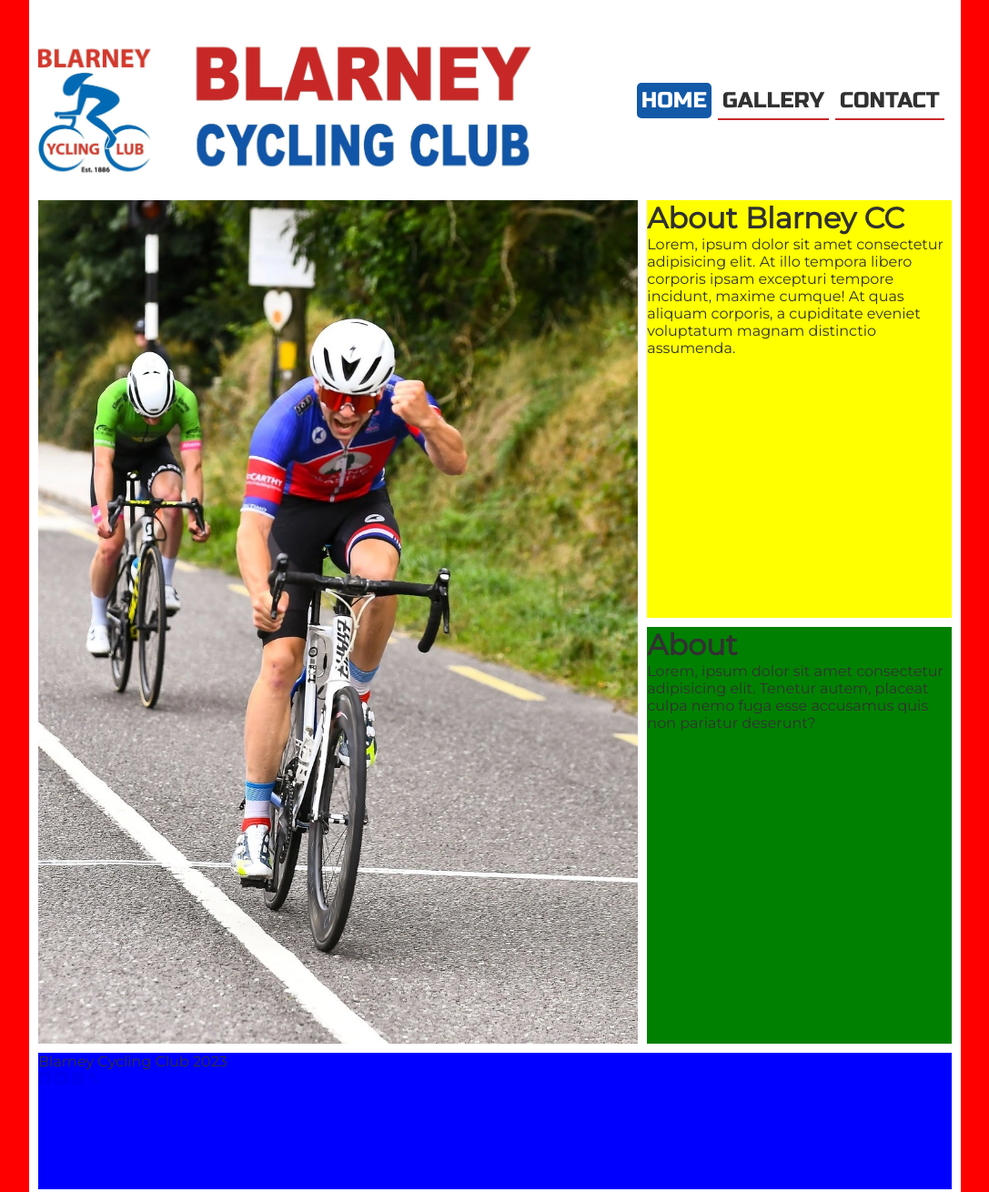
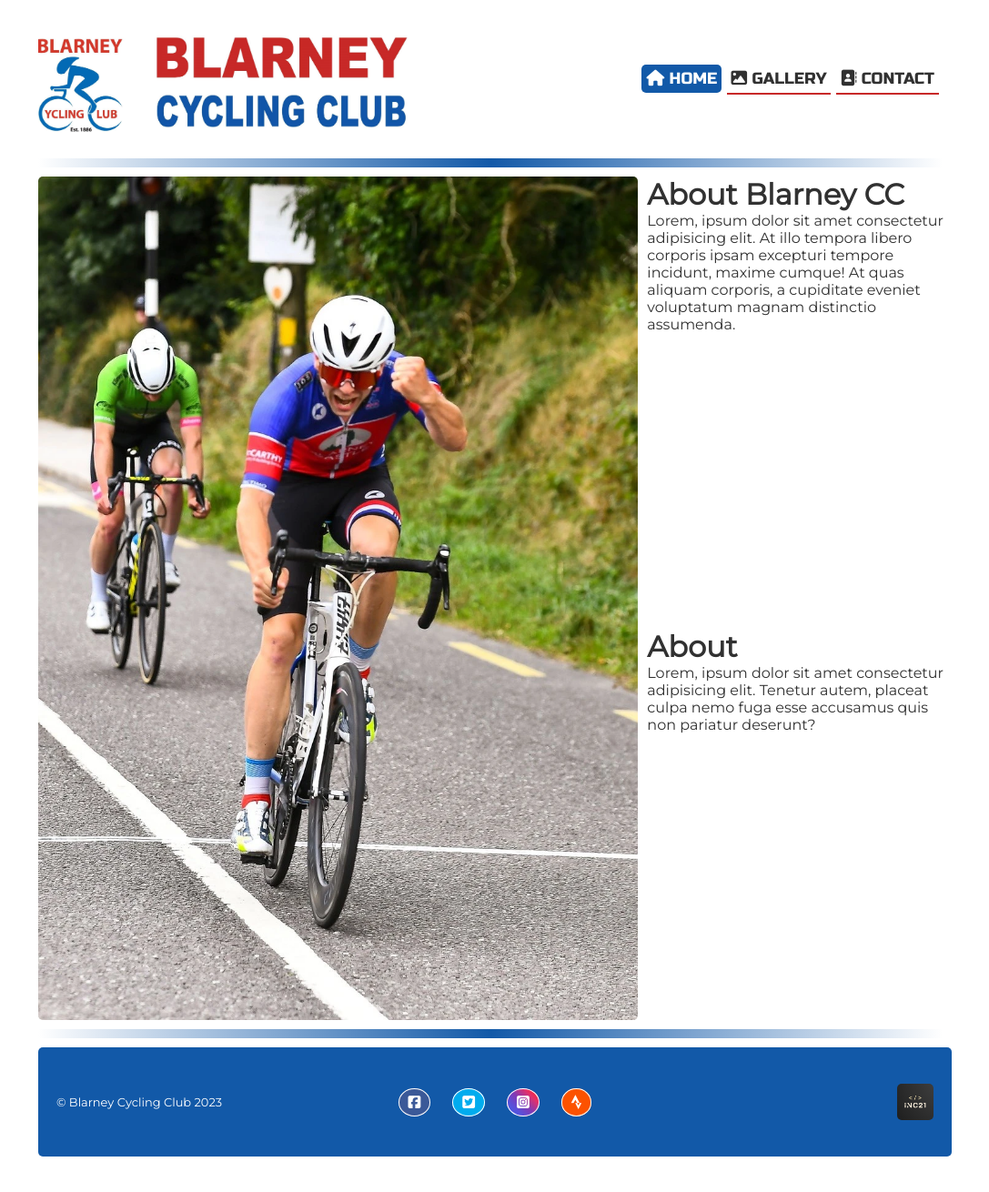
Before and after one commit to Inc21/blarney_cc_pp1, a plain HTML site: page index.html in a window 1280 px wide. Shown: the top 1310 px of the page at 91% size, without its empty margins (96-1183 px from the left). After the commit the page ends 1281 px from the top, so only its background shows below. Drawn offline with Linux system fonts and the light colour scheme.

Commit message:
add footer content, learn and add more css grid, style index.html

```diff
--- a/assets/css/style.css
+++ b/assets/css/style.css
@@ -11,7 +11,6 @@ body {
     font-weight: 400;
     color: #313131;
     text-decoration: none;
-    background-color: red;
 }
 
 
@@ -19,28 +18,32 @@ body {
 
 .main-container {
     width: 80vw;
-    margin: auto;
+    min-width: 700px;
+    margin-left: auto;
+    margin-right: auto;
     display: grid;
     padding: 10px;
     gap: 10px;
     background-color: white;
-    grid-template: 200px 1fr 1fr 150px / repeat(3, 1fr);
+    grid-template: auto auto auto auto auto auto / repeat(3, 1fr);
 }
 
 img {
     width: 100%;
     height: 100%;
     object-fit: cover;
+    border-radius: 5px;
     }
 
     #blarney-logo {
-        max-height: 200px;
+        max-height: 150px;
     }
 
 .logo-image {
     grid-row: 1;
     grid-column: 1 / 3;
     justify-self: start;
+    align-self: end;
 }
 
 .nav-menu {
@@ -48,7 +51,7 @@ img {
     grid-column: 3 / 5;
     display: inline;
     font-family: 'Russo one', sans-serif;
-    font-size: 150%;
+    font-size: 110%;
     text-transform: uppercase;
     justify-self: center;
     align-self: center;
@@ -62,6 +65,20 @@ img {
     color: inherit;
     border-bottom: 2px solid #c82828;
     padding: 5px;
+}
+
+
+ul li {
+    list-style: none;
+    display: inline
+}
+
+.line-1 {
+    grid-row: 2;
+    grid-column: 1 / span 3;
+    height: 10px;
+    /* background-color: #c82828; */
+    background: linear-gradient(0.25turn, #fff, #1259a8, #fff);
 }
 
 .nav-menu a:hover {
@@ -81,33 +98,88 @@ li .active {
 }
 
 .hero-image {
-    grid-row: 2 / 4;
+    grid-row: 3 / 5;
     grid-column: 1 / 3;
-    background-color: pink;
-
 }
 
 .about-box-1 {
-    grid-row: 2 / 3;
+    grid-row: 3 / 4;
     grid-column: 3 / 5;
-    background-color: yellow;
 }
 
 .about-box-2 {
-    grid-row: 3 / 4;
+    grid-row: 4 / 5;
     grid-column: 3 / 5;
-    background-color: green;
 }
 
-.footer-box {
-    grid-row: 4;
-    grid-column: 1 / 5;
-    background-color: blue;
+.line-2 {
+    grid-row: 5;
+    grid-column: 1 / span 3;
+    height: 10px;
+    background: linear-gradient(0.25turn, #fff, #1259a8, #fff);
 }
 
-/* naigation */
+/* footer */
 
-ul li {
-    list-style: none;
-    display: inline
+.footer-box {
+    grid-row: 6;
+    grid-column: 1 / span 4;
+    color: #fff;
+    background-color: #1259a8;
+    border-radius: 5px;
+    display: grid;
+    grid-template-columns: repeat(3, 1fr);
+    height: 120px;
+    box-sizing: border-box;
+    padding: 20px;
+    white-space: nowrap;
 }
+
+
+footer, .copyright {
+    grid-column: 1;
+    align-self: center;
+    font-size: 90%;
+}
+
+footer a {
+    text-decoration: none;
+    color: inherit;
+    padding: 5px 10px;
+    font-size: 110%;
+    border-radius: 50%;
+    margin: 10px;
+    border: 1px solid white;
+}
+
+#social-networks {
+    grid-column: 2;
+    align-self: center;
+    justify-self: center;
+}
+
+#inc21-logo {
+    grid-column: 3;
+    height: 40px;
+    width: 40px;
+    justify-self: right;
+    align-self: center;
+}
+
+.strava {
+    /* color: #fc5200; */
+    background-color: #fc5200;;
+}
+
+.instagram {
+    background: linear-gradient(45deg, #405de6, #5851db, #833ab4, #e1306c, #fd1d1d);
+}
+
+.twitter {
+    background-color: #00acee;
+}
+
+.facebook {
+    background-color: #3b5998;
+
+}
--- a/index.html
+++ b/index.html
@@ -11,22 +11,24 @@
 </head>
 <body>
     <div class="main-container">
-            <div class="logo-image">
+            <header class="logo-image">
                   <a href="index.html"><img id="blarney-logo" src="/assets/images/blarney_logo.webp" alt="Blarney cycling club logo"></a>
+            </header>
+            <div class="line-1">
             </div>
-            <div id="menu" class="nav-menu">
+            <nav id="menu" class="nav-menu">
                 <ul>
                     <li>
-                        <a href="index.html" class="active">Home</a>
+                        <a href="index.html" class="active"><i class="fas fa-home"></i> Home</a>
                     </li>
                     <li>
-                        <a href="#">Gallery</a>
+                        <a href="#"><i class="fas fa-image"></i> Gallery</a>
                     </li>
                     <li>
-                        <a href="#">Contact</a>
+                        <a href="#"><i class="fas fa-address-book"></i> Contact</a>
                     </li>
                 </ul>
-            </div>
+            </nav>
             <div class="hero-image">
                 <img src="/assets/images/cyclist_winning.webp" alt="Blarney CC cyclist winning the race.">
             </div>
@@ -44,25 +46,30 @@
                     Lorem, ipsum dolor sit amet consectetur adipisicing elit. Tenetur autem, placeat culpa nemo fuga esse accusamus quis non pariatur deserunt?
                 </p>
             </div>
+            <div class="line-2">
+            </div>
         <footer class="footer-box">
             <div class="copyright">
-                <p>Blarney Cycling Club 2023</p>
+                <p>© Blarney Cycling Club 2023</p>
             </div>
-            <div>
-                <ul class="social-networks">
+            <div id="social-networks" class="social-media">
+                <ul>
                     <li>
-                        <a href="https://www.facebook.com/Blarneycyclingclub" target="_blank" rel="noopener" aria-label="Visit Blarney cycling club's Facebook page (link opens in new tab)"><i class="fab fa-facebook-square"></i></a>
+                        <a class="facebook" href="https://www.facebook.com/Blarneycyclingclub" target="_blank" rel="noopener" aria-label="Visit Blarney cycling club's Facebook page (link opens in new tab)"><i class="fab fa-facebook-square"></i></a>
                     </li>
                     <li>
-                        <a href="https://twitter.com/BlarneyCycling" target="_blank" rel="noopener" aria-label="Visit our Twitter page (link opens in new tab)"><i class="fab fa-twitter-square"></i></i></a>
+                        <a class="twitter" href="https://twitter.com/BlarneyCycling" target="_blank" rel="noopener" aria-label="Visit our Twitter page (link opens in new tab)"><i class="fab fa-twitter-square"></i></i></a>
                     </li>
                     <li>
-                        <a href="https://www.instagram.com/blarneycyclingclub/" target="_blank" rel="noopener" aria-label="Visit Blarney cycling club's Instagram page (link opens in new tab)"><i class="fab fa-instagram-square"></i></i></a>
+                        <a class="instagram" href="https://www.instagram.com/blarneycyclingclub/" target="_blank" rel="noopener" aria-label="Visit Blarney cycling club's Instagram page (link opens in new tab)"><i class="fab fa-instagram-square"></i></i></a>
                     </li>
                     <li>
-                        <a href="https://www.strava.com/clubs/blarney-cc-5875" target="_blank" rel="noopener" aria-label="Visit Blarney cycling club's Strava page (link opens in new tab)"><i class="fab fa-strava"></i></a>
+                        <a class="strava" href="https://www.strava.com/clubs/blarney-cc-5875" target="_blank" rel="noopener" aria-label="Visit Blarney cycling club's Strava page (link opens in new tab)"><i class="fab fa-strava"></i></a>
                     </li>
                 </ul>
+            </div>
+            <div id="inc21-logo">
+                <img src="/assets/images/inc21_logo.png" alt="Inc21 design logo">
             </div>
         </footer>
     </div>
```
Also changed, not shown: assets/images/inc21_logo.png (added).
